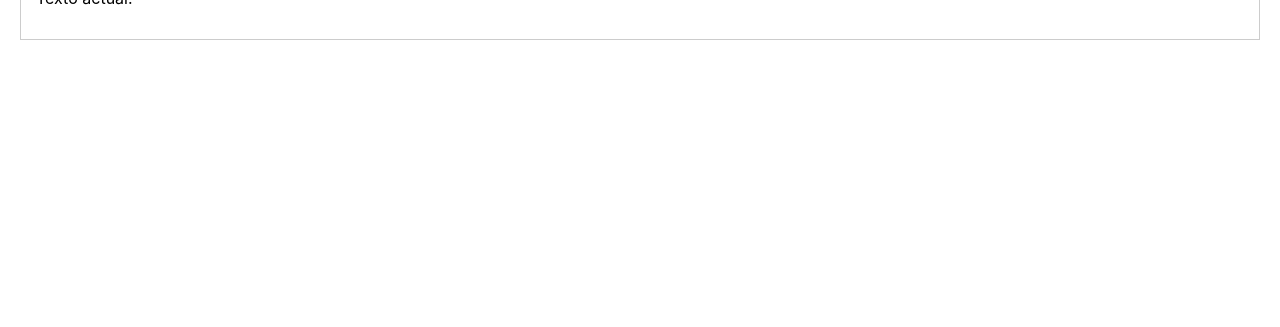
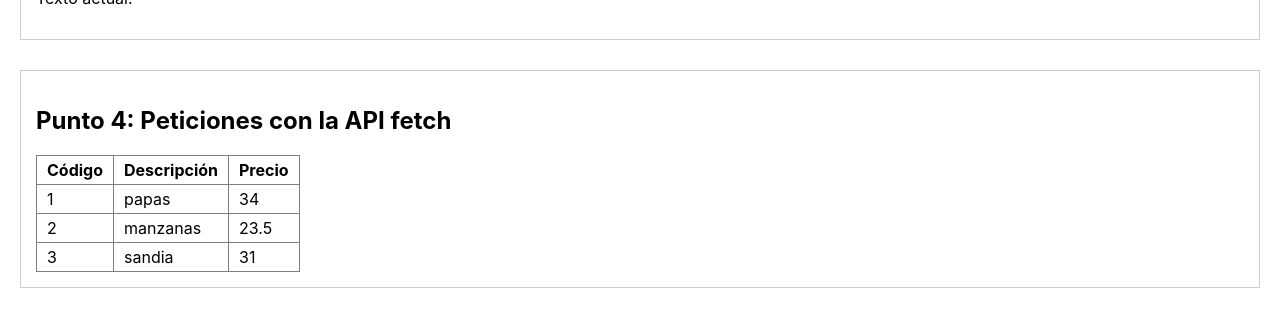
Before and after one commit to bems97/Taller--Componentes-Servicios-y-formularios-Archivo, a React (Create React App) app: page / in a window 1280 px wide. Shown: the part 409-736 px from the top of the page. Built offline with nearby package versions, Linux system fonts and the light colour scheme; no server answers.

Commit message:
Agregar Punto 4: consumo de datos con fetch y renderizado en tabla

```diff
--- a/src/App.js
+++ b/src/App.js
@@ -2,6 +2,7 @@ import { useState } from 'react';
 import FormularioNumeros from './FormularioNumeros';
 import ListadoResultados from './ListadoResultados';
 import CambioTitulo from './CambioTitulo';
+import TablaArticulos from './TablaArticulos';
 
 function App() {
   const [operaciones, setOperacion] = useState([]);
@@ -47,7 +48,7 @@ function App() {
 
   return (
     <div style={{ padding: '20px' }}>
-      {/* Ejercicio anterior de Calculadora */}
+      {/* Punto 1 y 2: Calculadora y comunicación de eventos */}
       <h2>Calculadora Modular (Eventos entre Componentes)</h2>
       <FormularioNumeros onCalcular={calcularResultado} />
 
@@ -55,8 +56,11 @@ function App() {
       <h3>Historial de Operaciones</h3>
       <ListadoResultados resultados={operaciones} />
 
-      {/* Ejemplo 2 del taller */}
+      {/* Punto 3 (Ejemplo 2): useEffect para el DOM */}
       <CambioTitulo />
+
+      {/* Punto 4: Consumo de API con fetch */}
+      <TablaArticulos />
     </div>
   );
 }
--- /dev/null
+++ b/src/TablaArticulos.js
@@ -0,0 +1,64 @@
+import { useState, useEffect } from 'react';
+
+// Al definir los datos estáticos fuera del componente, se elimina la advertencia de ESLint
+const DATOS_EJEMPLO = [
+  { codigo: 1, descripcion: 'papas', precio: 34 },
+  { codigo: 2, descripcion: 'manzanas', precio: 23.5 },
+  { codigo: 3, descripcion: 'sandia', precio: 31 }
+];
+
+function TablaArticulos() {
+  const [articulos, setArticulos] = useState([]);
+  const [recuperado, setRecuperado] = useState(false);
+
+  useEffect(() => {
+    fetch('https://scratchya.com.ar/react/datos.php')
+      .then((response) => {
+        if (!response.ok) {
+          throw new Error('Respuesta no válida del servidor');
+        }
+        return response.json();
+      })
+      .then((datos) => {
+        setArticulos(datos);
+        setRecuperado(true);
+      })
+      .catch((error) => {
+        console.warn('Servidor externo no disponible o error de CORS. Cargando datos de respaldo...', error);
+        setArticulos(DATOS_EJEMPLO);
+        setRecuperado(true);
+      });
+  }, []);
+
+  function mostrarTabla() {
+    return (
+      <table border="1" style={{ borderCollapse: 'collapse', marginTop: '10px' }}>
+        <thead>
+          <tr>
+            <th style={{ padding: '4px 10px' }}>Código</th>
+            <th style={{ padding: '4px 10px' }}>Descripción</th>
+            <th style={{ padding: '4px 10px' }}>Precio</th>
+          </tr>
+        </thead>
+        <tbody>
+          {articulos.map((art) => (
+            <tr key={art.codigo}>
+              <td style={{ padding: '4px 10px' }}>{art.codigo}</td>
+              <td style={{ padding: '4px 10px' }}>{art.descripcion}</td>
+              <td style={{ padding: '4px 10px' }}>{art.precio}</td>
+            </tr>
+          ))}
+        </tbody>
+      </table>
+    );
+  }
+
+  return (
+    <div style={{ marginTop: '30px', padding: '15px', border: '1px solid #ccc' }}>
+      <h2>Punto 4: Peticiones con la API fetch</h2>
+      {recuperado ? mostrarTabla() : <div>Recuperando datos...</div>}
+    </div>
+  );
+}
+
+export default TablaArticulos;
```
